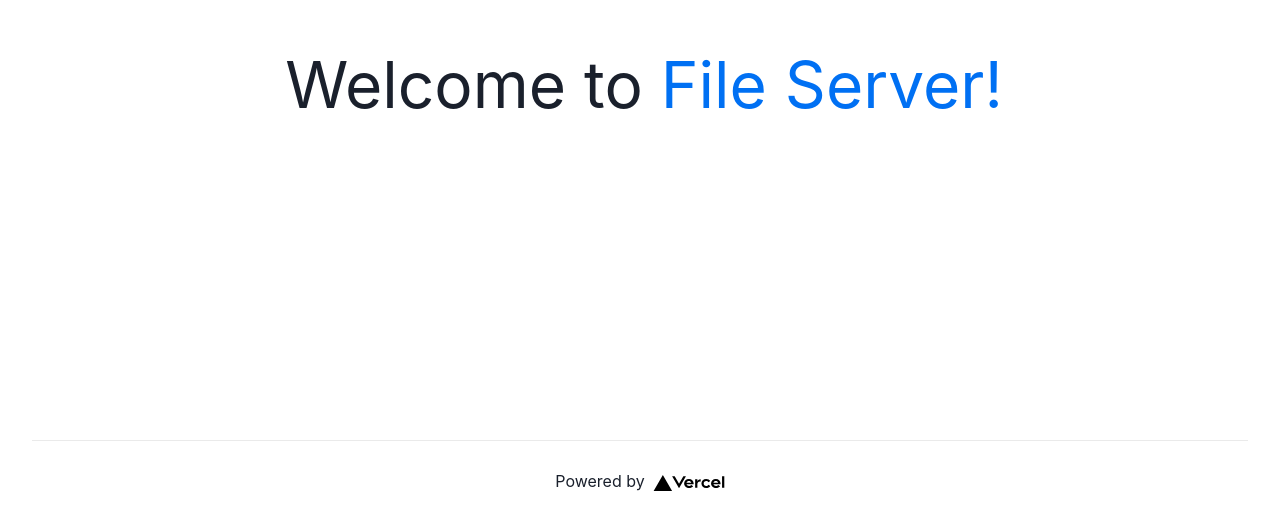
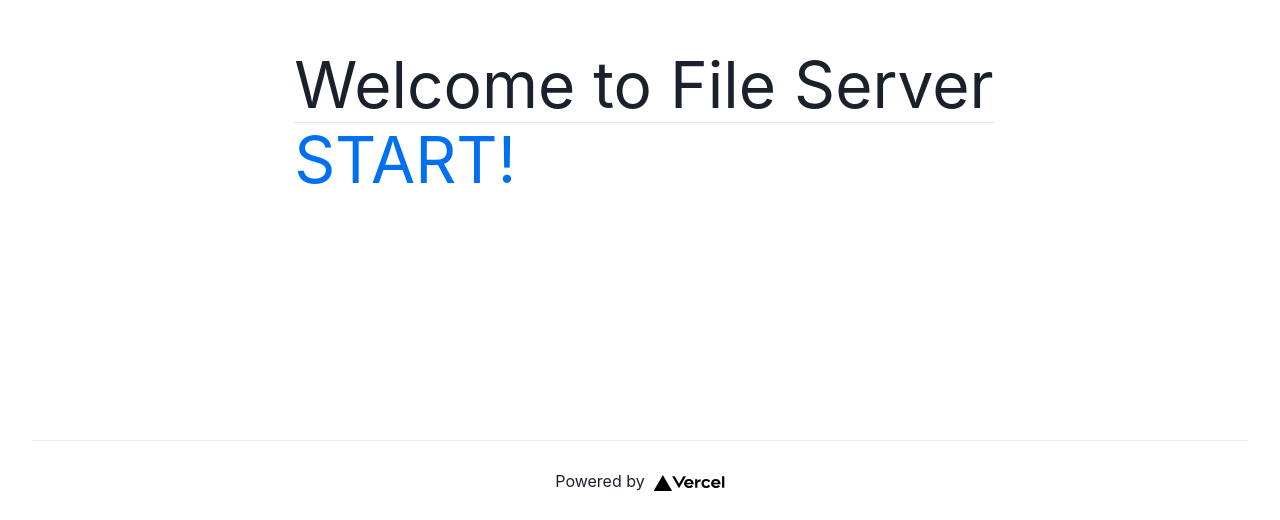
Before and after one commit to akazwz/fhub-website, a Next.js app: page / in a window 1280 px wide. Shown: the part 280-800 px from the top of the page. Built offline with nearby package versions, Linux system fonts and the light colour scheme.

Commit message:
update index

```diff
--- a/pages/index.tsx
+++ b/pages/index.tsx
@@ -11,13 +11,13 @@ const Home: NextPage = () => {
         <meta name="description" content="file server by next.js" />
         <link rel="icon" href={'/favicon.ico'} />
       </Head>
-
       <main className={styles.main}>
         <h1 className={styles.title}>
-          Welcome to <a href="#">File Server!</a>
+          Welcome to File Server
+          <hr/>
+          <a href={'/upload'}>START!</a>
         </h1>
       </main>
-
       <footer className={styles.footer}>
         <a
           href="https://vercel.com?utm_source=create-next-app&utm_medium=default-template&utm_campaign=create-next-app"
```
